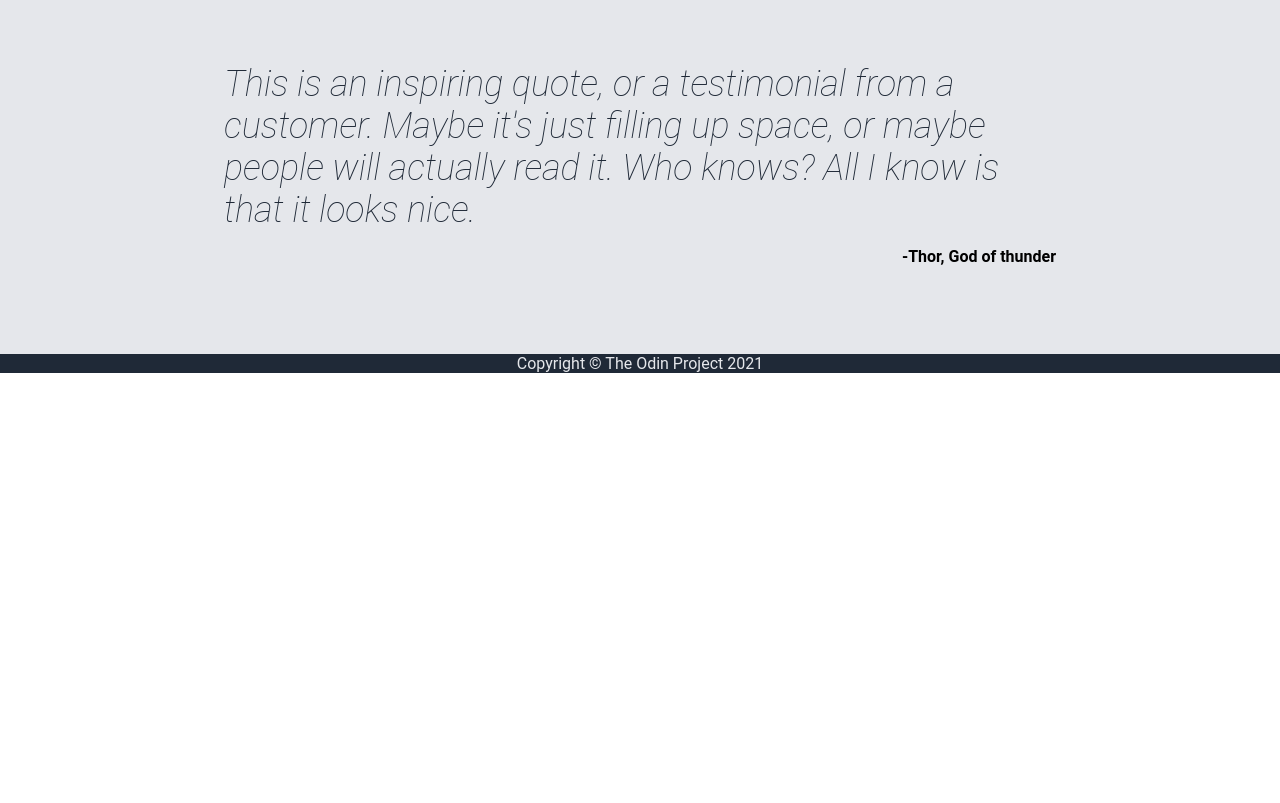
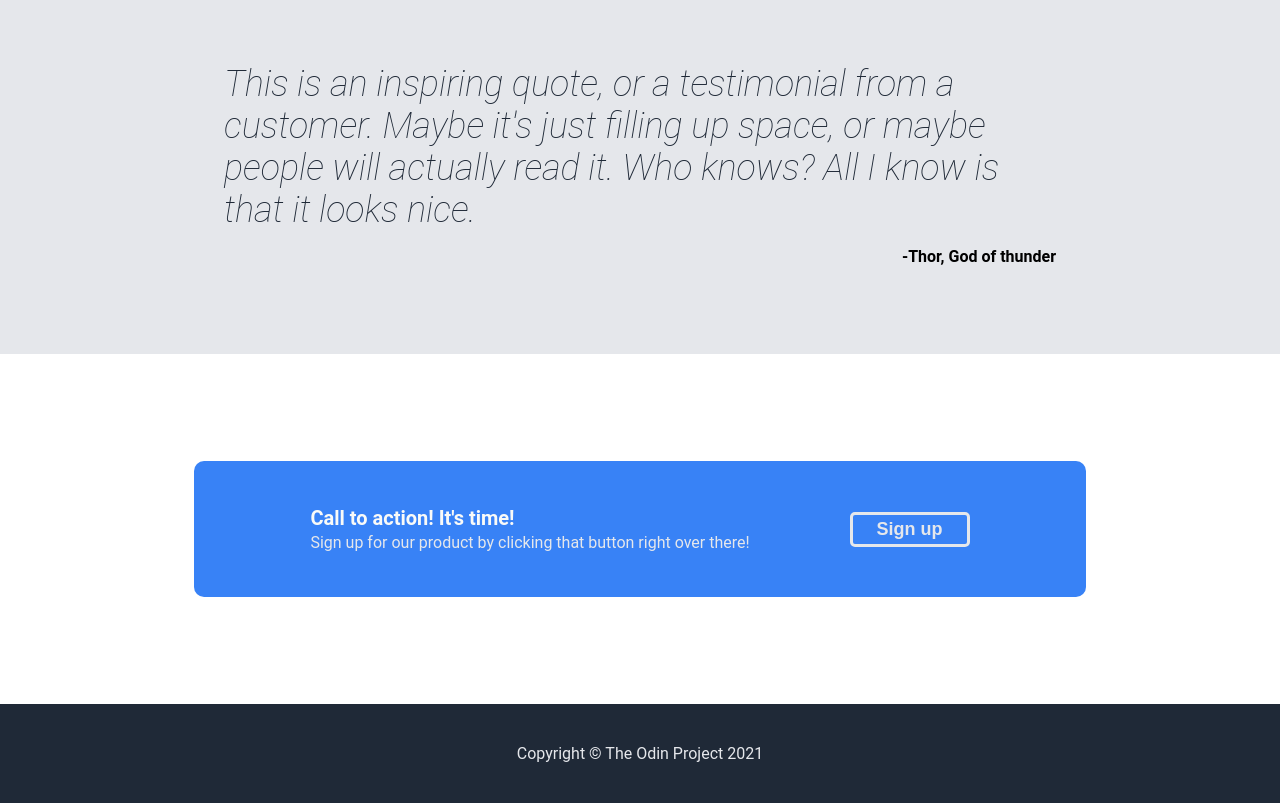
Before and after one commit to ijasilari/Landing_Page, a plain HTML site: page index.html in a window 1280 px wide. Shown: the part 1134-1937 px from the top of the page. Before the commit the page ends 1507 px from the top, so only its background shows below. Drawn offline with Linux system fonts and the light colour scheme.

Commit message:
CalltoActionSection and footer padding

```diff
--- a/index.html
+++ b/index.html
@@ -69,14 +69,21 @@
             </p>
             <p style="font-weight: bold; text-align: right;">-Thor, God of thunder</p>
         </div>
+    </div>
+    <section class="callToActionSection">
+        <div class="actionBox">
+            <div>
+                <p class="actionBold">Call to action! It's time!</p>
+                <p class="actionSub">Sign up for our product by clicking that button right over there!</p>
+            </div>
+            <button>
+                Sign up
+            </button>
 
-    </div>
-    <div>
-
-    </div>
+        </div>
+    </section>
     <div class="footer">
         Copyright © The Odin Project 2021
     </div>
-
 </body>
 </html>
--- a/style.css
+++ b/style.css
@@ -46,7 +46,6 @@ body{
 .introBox{
     height: 480px;
     display: flex;
-
 }
 
 .introBox img{
@@ -71,18 +70,10 @@ body{
     background-color: #3882F6;
     border-style: none;
     border-radius: 8px;
-    padding: 4px 26px;
+    padding: 8px 30px;
     color: #F9FAF8;
     font-weight: bold;
     font-size: 20px;
-}
-
-.footer{
-    display: flex;
-    align-items: center;
-    justify-content: center;
-    background-color: #1F2937;
-    color: #E5E7EB;
 }
 
 .secTwo{
@@ -129,3 +120,59 @@ body{
     text-align: left;
     margin-bottom: 0;
 }
+
+/* Call to action */
+
+.callToActionSection {
+    height: 350px;
+    display: flex;
+    align-items: center;
+    justify-content: center;
+}
+
+.actionBox{
+    background-color: #3882F6;
+    width: 65%;
+    border-radius: 10px;
+    display: flex;
+    justify-content: center;
+    align-items: center;
+    gap: 100px;
+    padding: 45px 30px;
+}
+
+.actionBox button{
+    height: 35px;
+    width: 120px;
+    border-style: solid;
+    border-color: #E5E7EB;
+    border-width: 3px;
+    background-color: #3882F6;
+    border-radius: 5px;
+    color: #E5E7EB;
+    font-weight: bold;
+    font-size: 18px;
+}
+
+.actionBold{
+    font-weight: bold;
+    font-size: 20px;
+    color: #F9FAF8;
+    margin: 0;
+    margin-bottom: 3px;
+}
+
+.actionSub{
+    color: #E5E7EB;
+    margin: 0;
+}
+
+/* footer */
+.footer{
+    display: flex;
+    align-items: center;
+    justify-content: center;
+    background-color: #1F2937;
+    color: #E5E7EB;
+    padding: 40px;
+}
```
Also changed, not shown: tree1.jpeg (added), tree2.jpeg (added), tree3.jpg (added), tree4.jpg (added).
